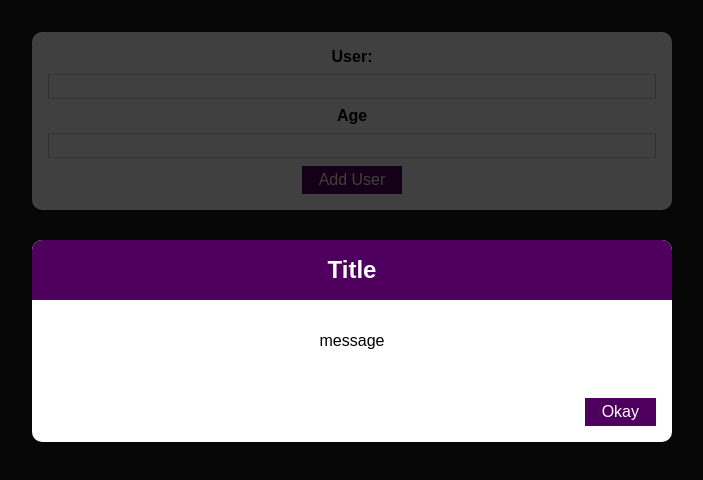
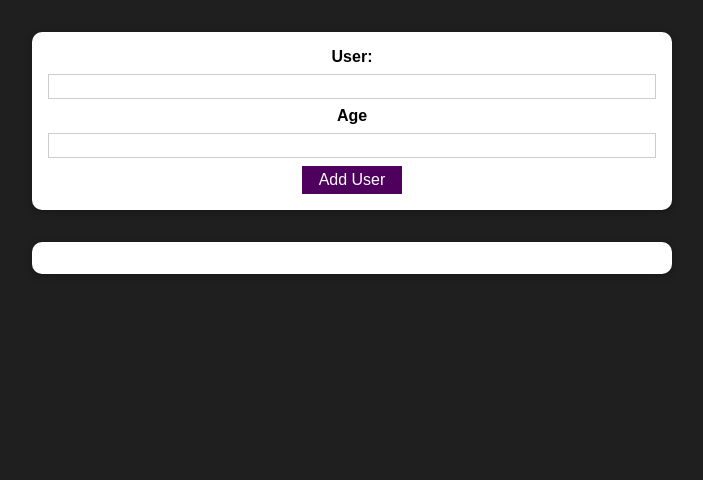
Before and after one commit to leedMx/react-practice, a React (Create React App) app: page / in a window 1280 px wide. Shown: the top 480 px of the page, without its empty margins (288-991 px from the left). Built offline with nearby package versions, Linux system fonts and the light colour scheme.

Commit message:
Implemented ErrorModal

```diff
--- a/src/App.js
+++ b/src/App.js
@@ -17,7 +17,7 @@
 
   return (
     <div className="App">
-      <NewUserForm onErrorMessage={errorMessageHandler} onAddUser={addUserHandler}/>
+      <NewUserForm onAddUser={addUserHandler}/>
       <UsersList users={users} />
     </div>
   );
--- a/src/components/UI/ErrorModal.js
+++ b/src/components/UI/ErrorModal.js
@@ -3,7 +3,7 @@
 import classes from "./ErrorModal.module.css"
 
 const ErrorModal = _props => {
-    return <div><div className={classes.backdrop}>
+    return <div><div className={classes.backdrop} onClick={_props.onConfirm}>
         <Card className={classes.modal}>
             <header className={classes.header}>
                 <h2>{_props.title}</h2>
@@ -12,7 +12,7 @@
                 <p>{_props.message}</p>
             </div>
             <footer className={classes.actions}>
-                <Button>Okay</Button>
+                <Button onClick={_props.onConfirm}>Okay</Button>
             </footer>
         </Card>
     </div>
--- a/src/components/Users/NewUserForm.js
+++ b/src/components/Users/NewUserForm.js
@@ -7,16 +7,23 @@
 const NewUserForm = (_props) => {
     const [username, setUsername] = useState("");
     const [age, setAge] = useState("");
+    const [error, setError] = useState();
 
     const submitHandler = (event) => {
         event.preventDefault();
         if (username.trim().length === 0 || age.trim().length === 0) {
-            _props.onErrorMessage("You must fill both values")
+            setError({
+                title: "Invalid input",
+                message: "Please enter a valid non empty input"
+            })
             return;
         }
 
         if (+age < 1) {
-            _props.onErrorMessage("Incorrect age value")
+            setError({
+                title:"Invalid age",
+                message: "Age should be a positive number"
+            })
             return;
         }
 
@@ -38,8 +45,12 @@
         setAge(event.target.value);
     }
 
+    const clearErrorHandler = () => {
+        setError(null);
+    }
+
     return (<div>
-        <ErrorModal title="Title" message="message"/>
+        {error && <ErrorModal title={error.title} message={error.message} onConfirm={clearErrorHandler}/>}
         <Card className={classes.input}>
             <form onSubmit={submitHandler}>
                 <label htmlFor="user">User:</label>
```
